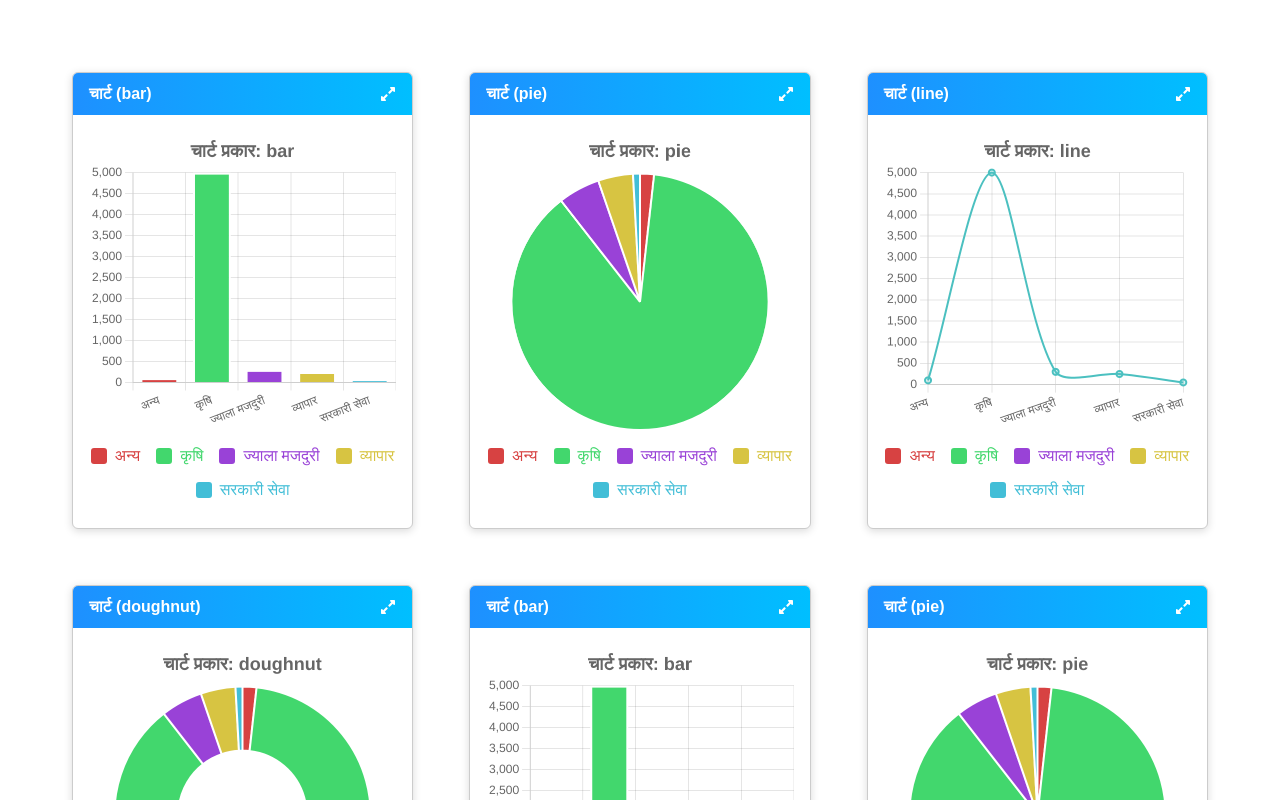
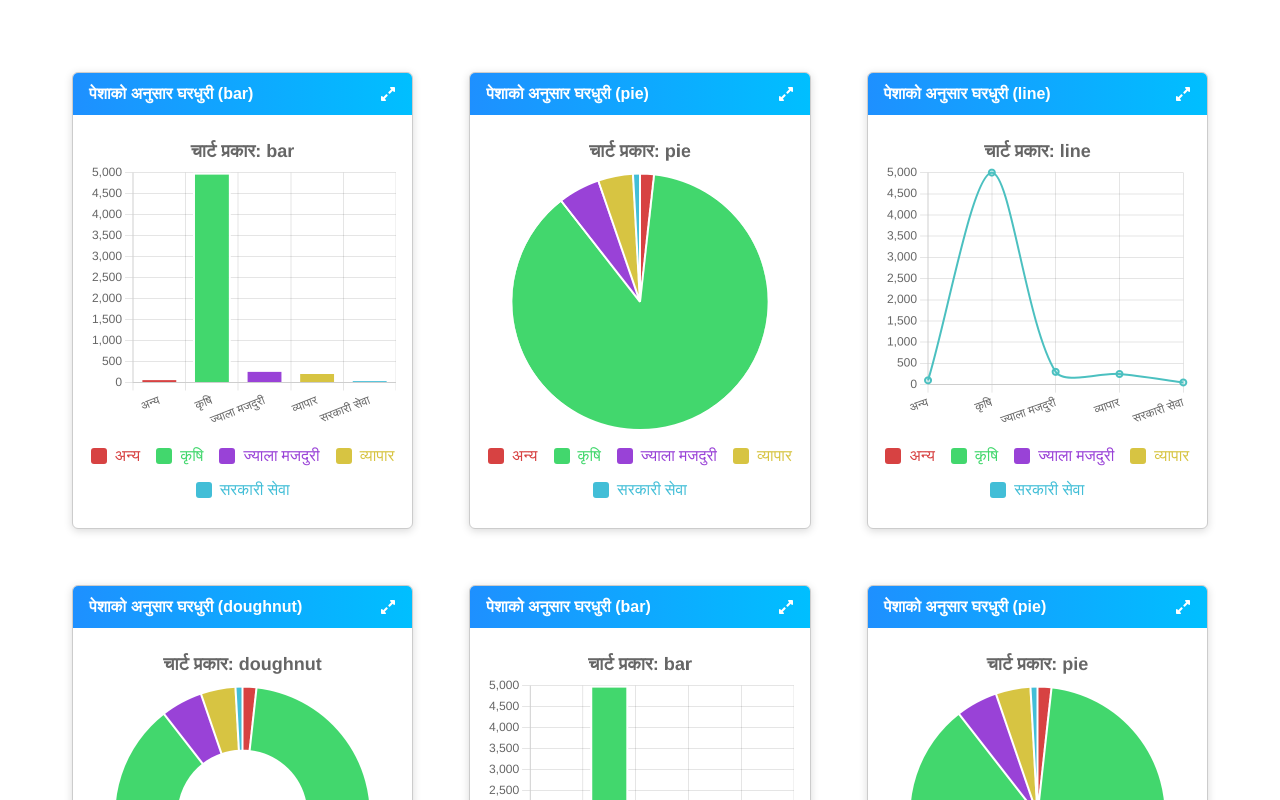
Before and after one commit to Normi333/Chart-React, a React (Vite) app: page / in a window 1280 px wide. Shown: the top 800 px of the page. Built offline with nearby package versions, Linux system fonts and the light colour scheme.

Commit message:
changed title of the ChartCard

```diff
--- a/src/components/ChartGrid.jsx
+++ b/src/components/ChartGrid.jsx
@@ -14,7 +14,7 @@ const ChartGrid = () => {
       {charts.map((_, index) => {
         const type = chartTypes[index % chartTypes.length]; // cycle through chart types
         return (
-          <ChartCard key={index} title={`चार्ट (${type})`}>
+          <ChartCard key={index} title={`पेशाको अनुसार घरधुरी (${type})`}>
             <GenericChartPreview
               type={type}
               labelKey="profession"
```
